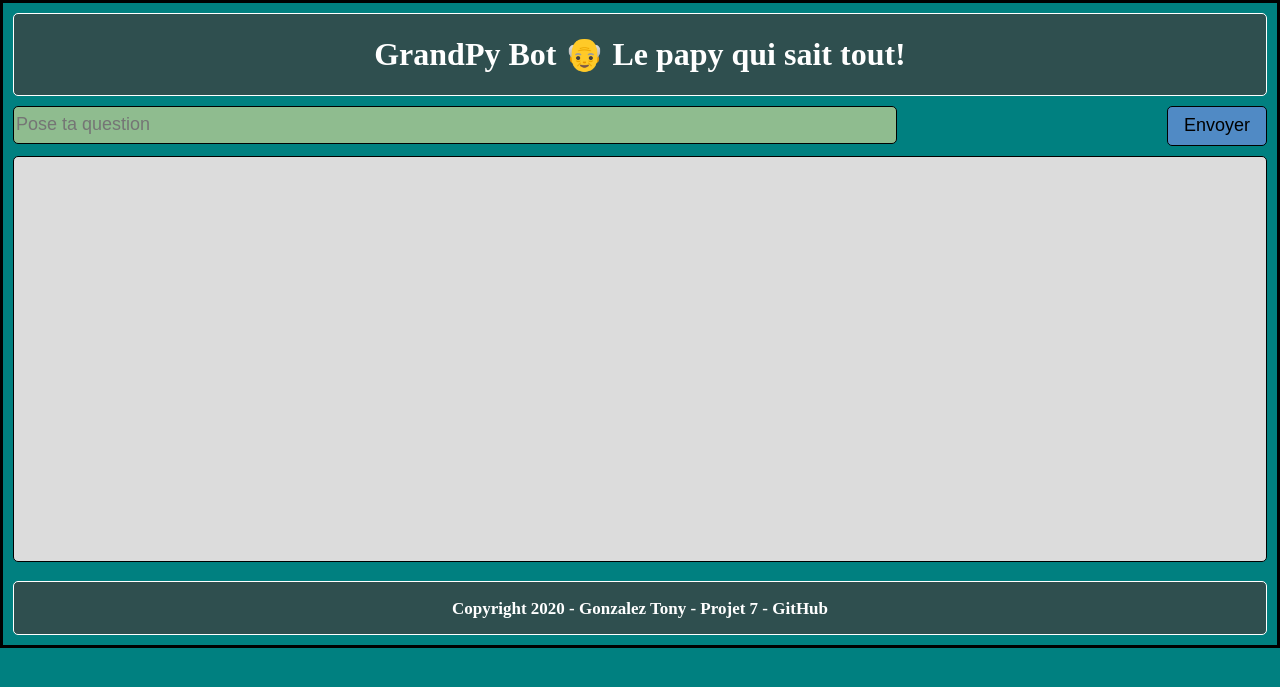
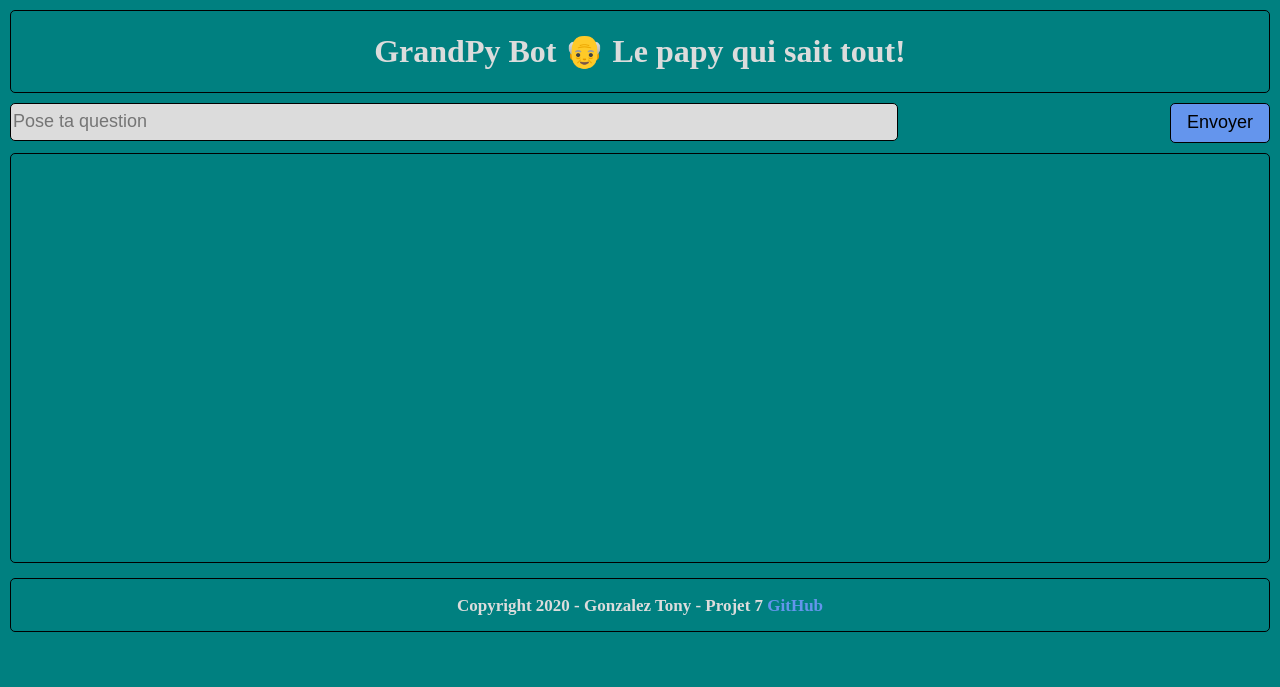
Before and after one commit to Tony380/Projet7, a Flask app: page / in a window 1280 px wide. Shown: the top 687 px of the page. Run offline with Flask 2, Linux system fonts and the light colour scheme; some libraries are stand-ins or nearby versions.

Commit message:
Corrections css

```diff
--- a/app/static/css/style.css
+++ b/app/static/css/style.css
@@ -1,13 +1,11 @@
 body{
     background-color: #008080;
-    border: 3px solid;
     margin: 0px;
 }
 
 header{
     margin: 10px;
-    background-color: #2F4F4F;
-    color: white;
+    color: #DCDCDC;
     text-align: center;
 }
 
@@ -15,14 +13,12 @@ footer{
     margin: 0px 10px 10px 10px;
     height: 52px;
     text-align: center;
-    background-color: #2F4F4F;
-    color: white;
+    color: #DCDCDC;
     font-size: 17px;
     font-weight: bold;
 }
 
 section{
-    background-color: #008080;
     height: 475px;
 }
 
@@ -32,11 +28,12 @@ section{
 }
 
 button{
-    background-color: #508AC5;
+    background-color: #6495ED;
     font-size: 18px;
     width: 100px;
     height: 40px;
     float: right;
+    outline: none;
 }
 
 #spinner{
@@ -49,7 +46,7 @@ button{
 }
 
 input{
-    background-color: #8FBC8F;
+    background-color: #DCDCDC;
     font-size: 18px;
     height: 34px;
     width: 70%;
@@ -57,9 +54,8 @@ input{
 }
 
 #container{
-    background-color: #DCDCDC;
     margin: 10px;
-    height: 85%;
+    height: 86%;
     overflow-y: auto;
 }
 
@@ -68,7 +64,7 @@ a{
 }
 
 #href{
-    color: white;
+    color: #6495ED
 }
 
 #map{
@@ -94,7 +90,7 @@ a{
 }
 
 header, footer, #container, input, button, #input_value, #adress, #wiki, #map{
-    border: 1px solid;
+    border: 1px solid black;
     border-radius: 5px;
 }
 
--- a/app/templates/home.html
+++ b/app/templates/home.html
@@ -19,7 +19,7 @@
                 <div id="container"><!-- will contain all answers and google'smap --></div>
             </section>
             <footer>
-                <p class="foot">Copyright 2020 - Gonzalez Tony - Projet 7 -
+                <p class="foot">Copyright 2020 - Gonzalez Tony - Projet 7
                     <a id="href" href="https://github.com/Tony380/Projet7" target="blank">GitHub</a>
                 </p>
             </footer>
```
